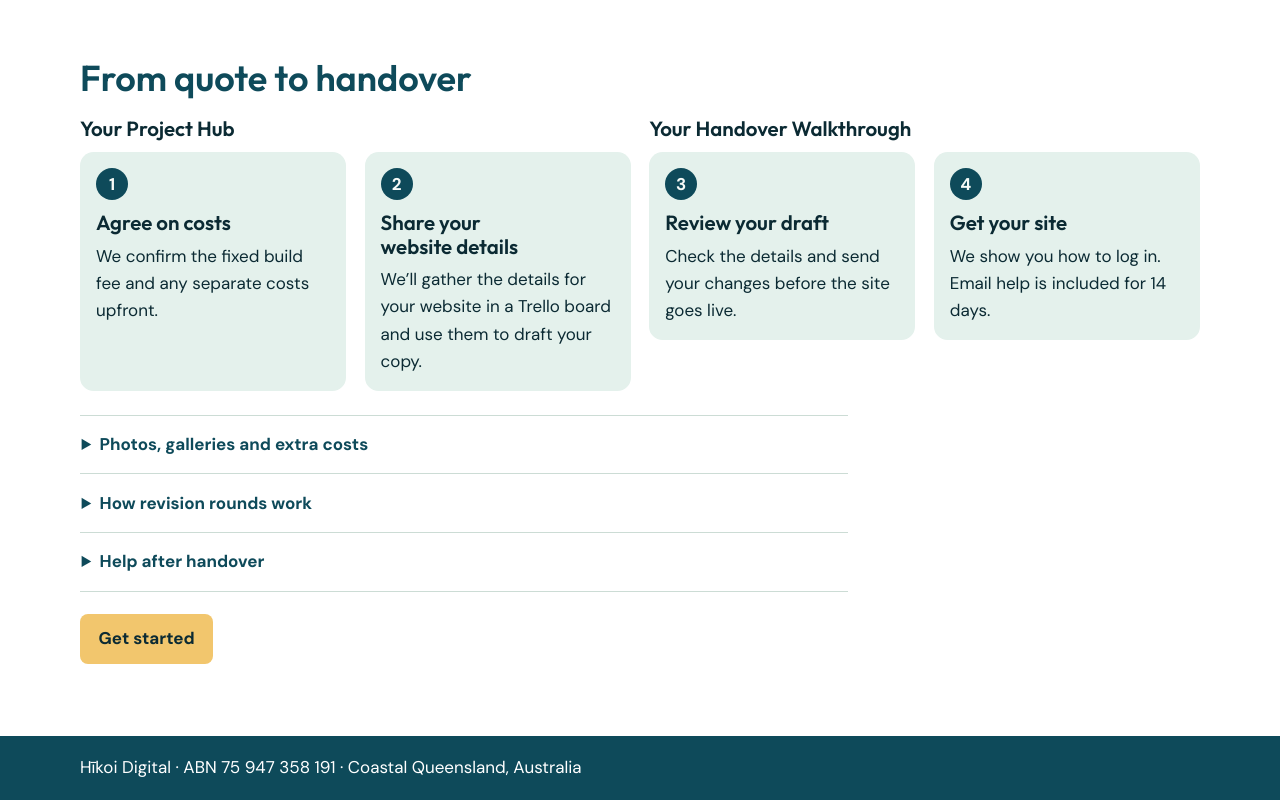
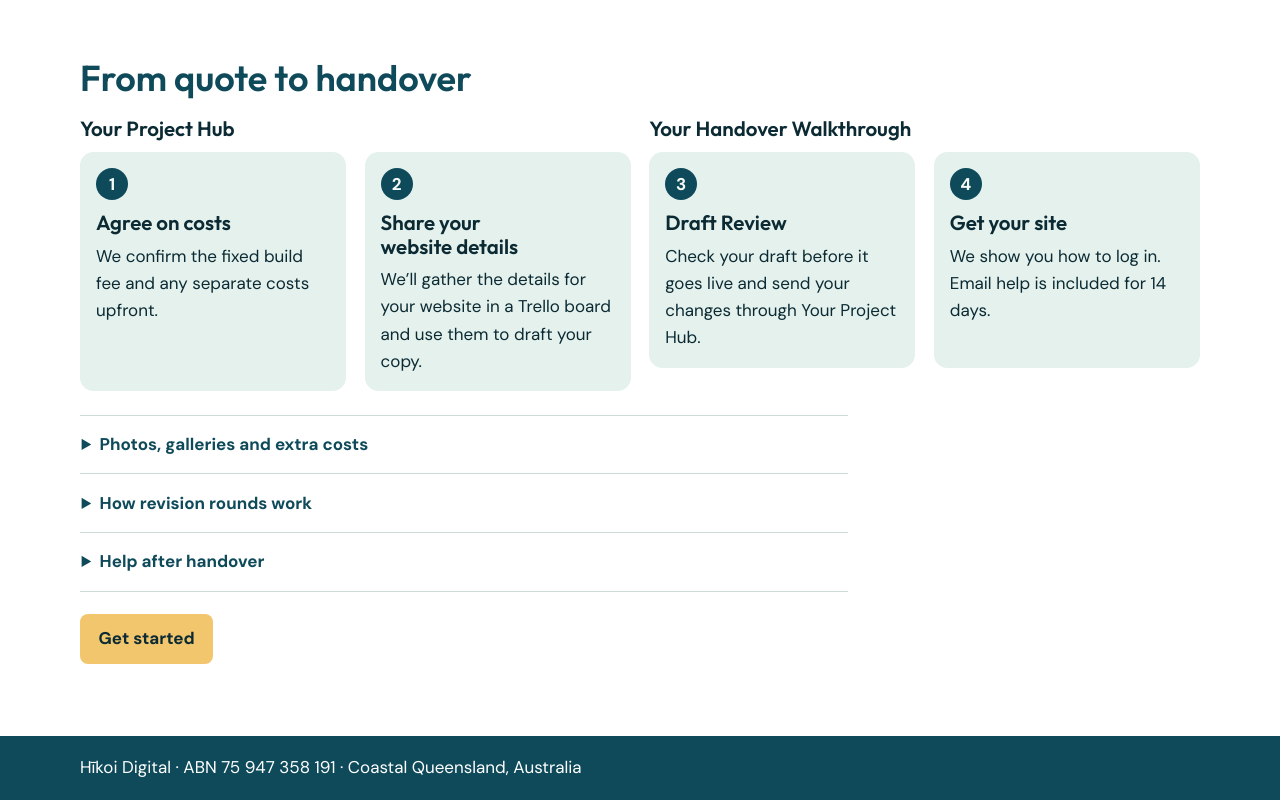
Before and after one commit to HikoiDigital/hikoi-digital-website, a plain HTML site: page packages.html in a window 1280 px wide. Shown: the part 1115-1915 px from the top of the page. Drawn offline with Linux system fonts and the light colour scheme.

Commit message:
Explain Draft Review and combined revision feedback

```diff
--- a/packages.html
+++ b/packages.html
@@ -98,7 +98,7 @@
 <section aria-labelledby='handover-walkthrough-heading'>
 <h3 id='handover-walkthrough-heading'>Your Handover Walkthrough</h3>
 <ol class='grid package-steps' role='list' start='3'>
-<li><span class='step-number' aria-hidden='true'>3</span><div><h4>Review your draft</h4><p>Check the details and send your changes before the site goes live.</p></div></li>
+<li><span class='step-number' aria-hidden='true'>3</span><div><h4>Draft Review</h4><p>Check your draft before it goes live and send your changes through Your Project Hub.</p></div></li>
 <li><span class='step-number' aria-hidden='true'>4</span><div><h4>Get your site</h4><p>We show you how to log in. Email help is included for 14 days.</p></div></li>
 </ol>
 </section>
@@ -110,7 +110,7 @@
 </details>
 <details>
 <summary>How revision rounds work</summary>
-<p>Send one combined list of changes within the agreed scope for each revision round.</p>
+<p>During Draft Review, send one combined list of changes within the agreed scope through Your Project Hub for each included revision round.</p>
 </details>
 <details>
 <summary>Help after handover</summary>
```
Also changed, not shown: faq.html (+1 -1 lines), index.html (+1 -1 lines).
